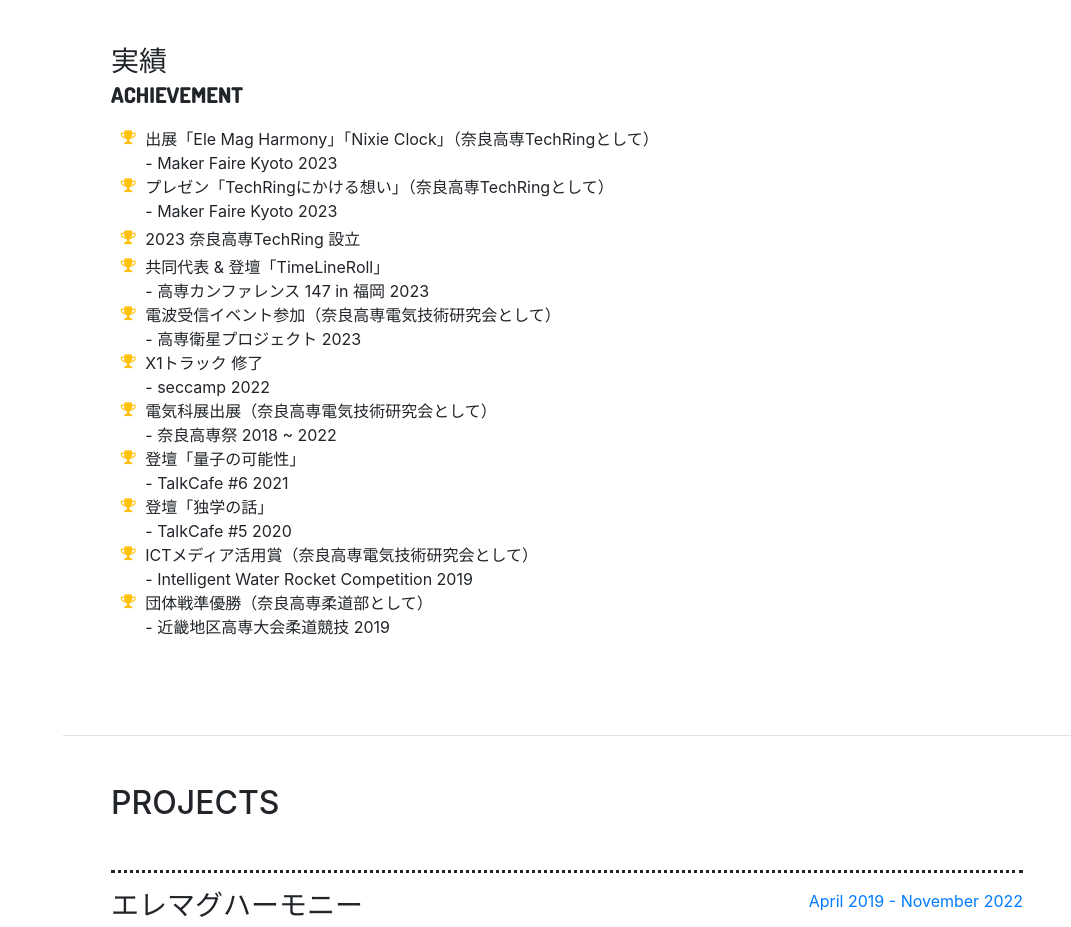
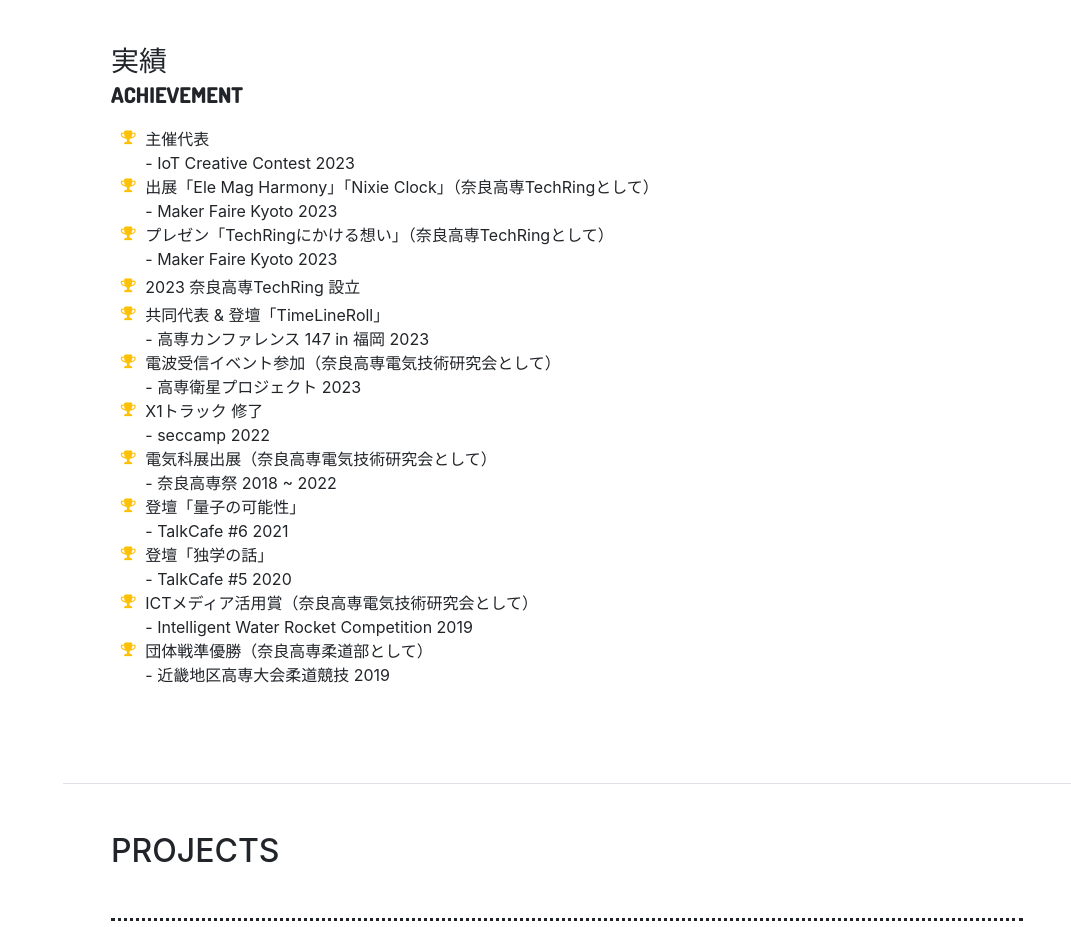
Before and after one commit to Jin-Neuron/Jin-Neuron.github.io, a website with bundled scripts: page index.html in a window 1280 px wide. Shown: the part 1749-2676 px from the top of the page, without its empty margins (209-1280 px from the left). Built offline with nearby package versions, Linux system fonts and the light colour scheme; a web font is replaced by a local one.

Commit message:
add achevement

```diff
--- a/index.html
+++ b/index.html
@@ -195,6 +195,10 @@
               <h3 class="mb-0">実績</h3>
               <div class="subheading mb-3">Achievement</div>
               <ul class="fa-ul mb-0">
+                <li>
+                  <i class="fa-li fa fa-trophy text-warning"></i>
+                  主催代表 <br>- IoT Creative Contest 2023
+                </li>
                 <li>
                   <i class="fa-li fa fa-trophy text-warning"></i>
                   出展「Ele Mag Harmony」「Nixie Clock」（奈良高専TechRingとして）<br> - Maker Faire Kyoto 2023
```
